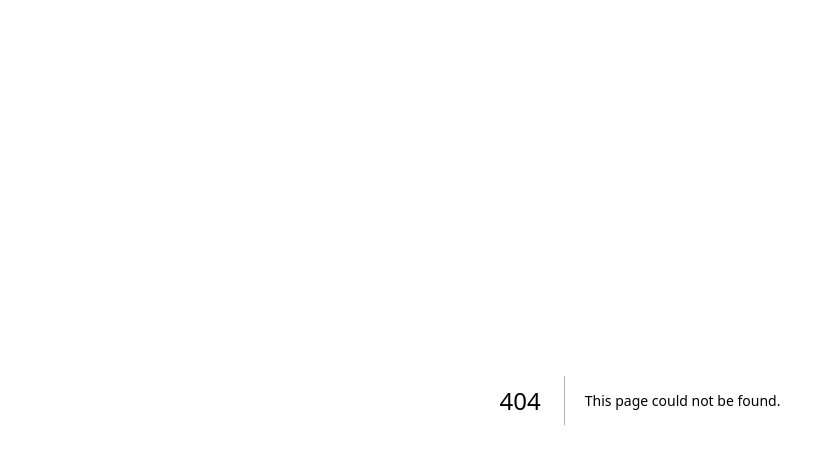
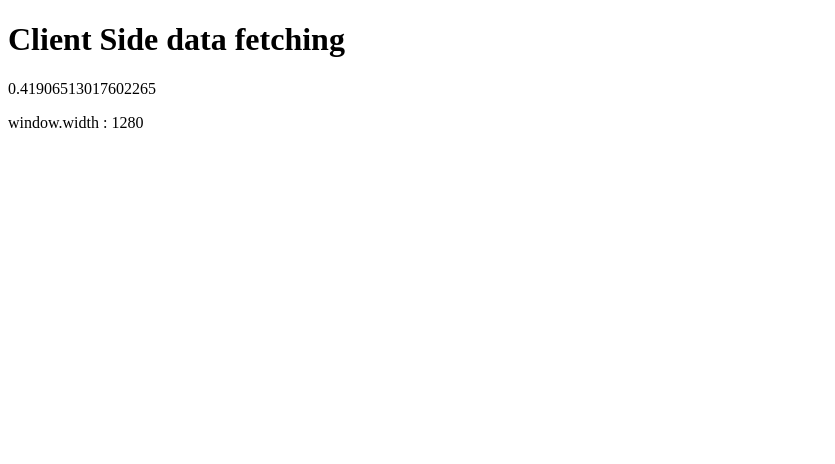
Before and after one commit to ReturnReason/TOY, a Next.js app in the folder map/: page /section/clientSideRendering in a window 1280 px wide. Before the commit this address had no page. Shown: the top 464 px of the page, without its empty margins (0-835 px from the left). Built offline with nearby package versions, Linux system fonts and the light colour scheme.

Commit message:
feat: 클라이언트 사이드 렌더링 코드 추가

```diff
--- /dev/null
+++ b/map/pages/section/clientSideRendering.tsx
@@ -0,0 +1,37 @@
+// import NoSSR from '@/components/NoSSR';
+import type { NextPage } from 'next';
+import dynamic from 'next/dynamic';
+import { useEffect, useState } from 'react';
+
+// SSR로 렌더링하고 싶지 않을 경우
+// import 대신 dynamic 사용 (코드 스플리팅을 통해 번들 사이즈 줄일 수 있음)
+const NoSSR = dynamic(() => import('../../src/components/NoSSR'), {
+  ssr: false,
+});
+
+const Example: NextPage = () => {
+  const [data, setData] = useState(0);
+
+  useEffect(() => {
+    const delay = 2;
+
+    new Promise<number>((resolve) =>
+      setTimeout(() => resolve(Math.random()), delay * 1000)
+    ).then((result: number) => setData(result));
+  }, []);
+
+  return (
+    <div>
+      <h1>Client Side data fetching</h1>
+      <p>{data}</p>
+
+      <NoSSR />
+    </div>
+  );
+};
+
+export default Example;
+
+// SSR과 SSG 차이점
+// 초기 상태 0으로 html 프리렌더링
+// 자바 스크립트로 상태 업데이트하면서 DOM 변경
--- a/map/pages/section/links.tsx
+++ b/map/pages/section/links.tsx
@@ -4,7 +4,7 @@ import { useEffect } from 'react';
 export default function Links() {
   const router = useRouter(); // Link를 대신할 수 있음.
   // next/link와 다른 점은 버튼이 사용자에게 노출되어 있다고 해서 js, json 을 lazy load 하지는 않음.
-  // js, json을 prefatch 하기 위해서는 직접 코드 구현이 필요.
+  // js, json을 prefetch 하기 위해서는 직접 코드 구현이 필요.
   // 따라서 prefetch를 직접 해야 하므로 Link 태그를 사용하는 게 좋겠다.
 
   useEffect(() => {
--- /dev/null
+++ b/map/src/components/NoSSR.tsx
@@ -0,0 +1,3 @@
+export default function NoSSR() {
+  return <div>window.width : {innerWidth}</div>;
+}
```
